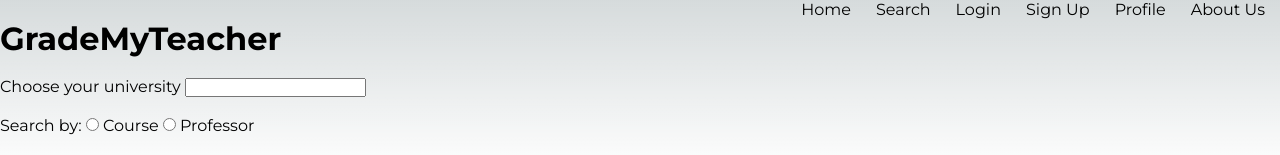
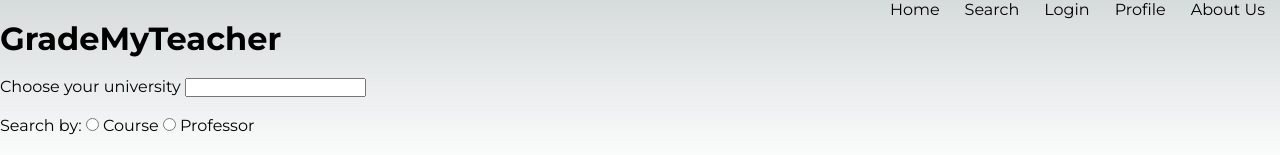
Before and after one commit to darrelawah/GradeMyTeacher, a Next.js app: page /search in a window 1280 px wide. Shown: the top 155 px of the page. Built offline with nearby package versions, Linux system fonts and the light colour scheme; a web font is replaced by a local one.

Commit message:
minor fixes

```diff
--- a/app/components/Navbar.js
+++ b/app/components/Navbar.js
@@ -21,11 +21,6 @@ export default function Navbar() {
           </Link>
         </li>
         <li style={{ marginLeft: '10px' }}>
-          <Link href="/signup">
-            Sign Up
-          </Link>
-        </li>
-        <li style={{ marginLeft: '10px' }}>
           <Link href="/profile">
             Profile
           </Link>
--- a/app/search/display.js
+++ b/app/search/display.js
@@ -97,7 +97,7 @@ function Professors(props) {
     return (
         <div>
             <br></br>
-            <p>
+            <p>Professor:
                 <Link href={{
                     pathname: "/graded/professor",
                     query: {
@@ -108,7 +108,7 @@ function Professors(props) {
                     }
                 }}
                 rel="noopener noreferrer" target="_blank"
-                >Professor: {name}</Link>
+                > {name}</Link>
             </p>
             <p>Grade: {grade}</p>
             <br></br>
```
